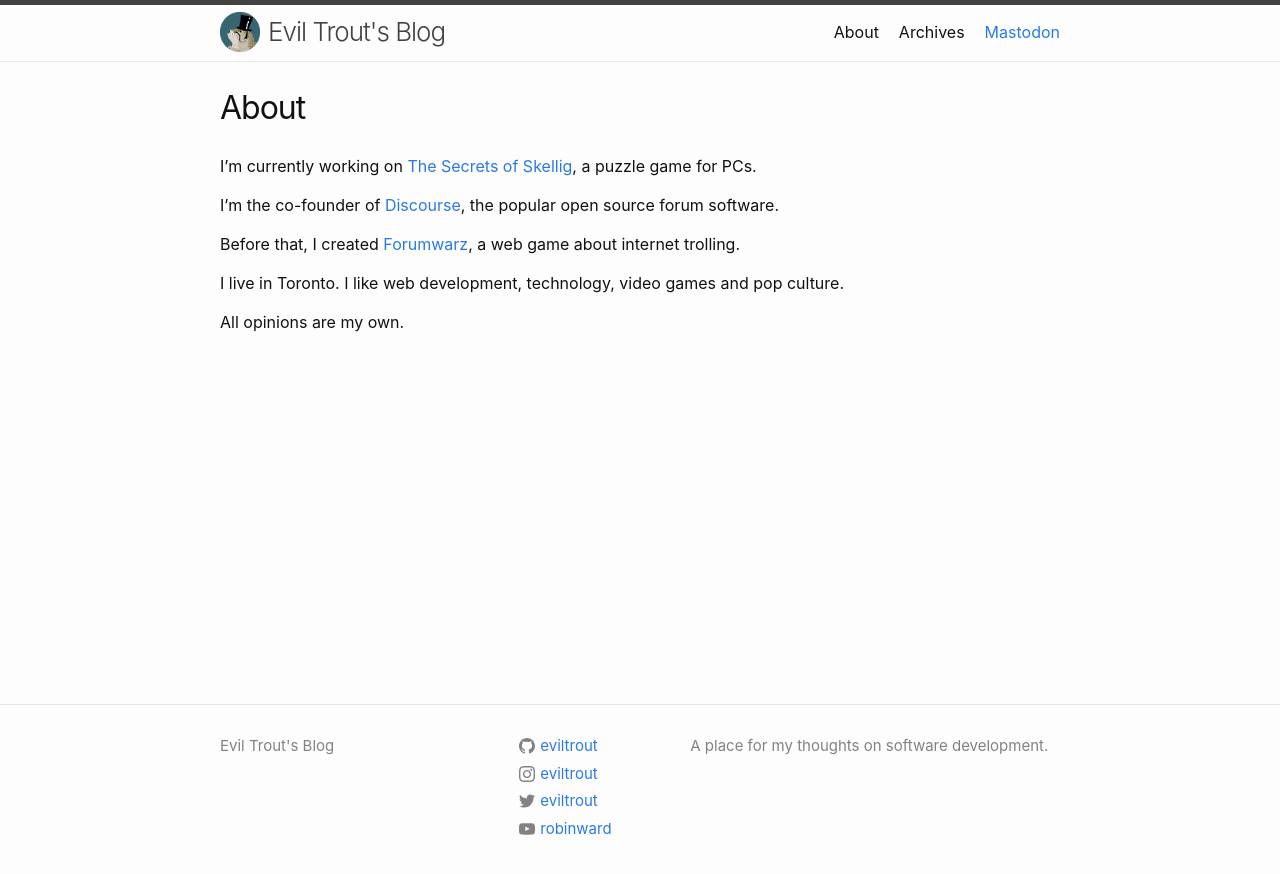
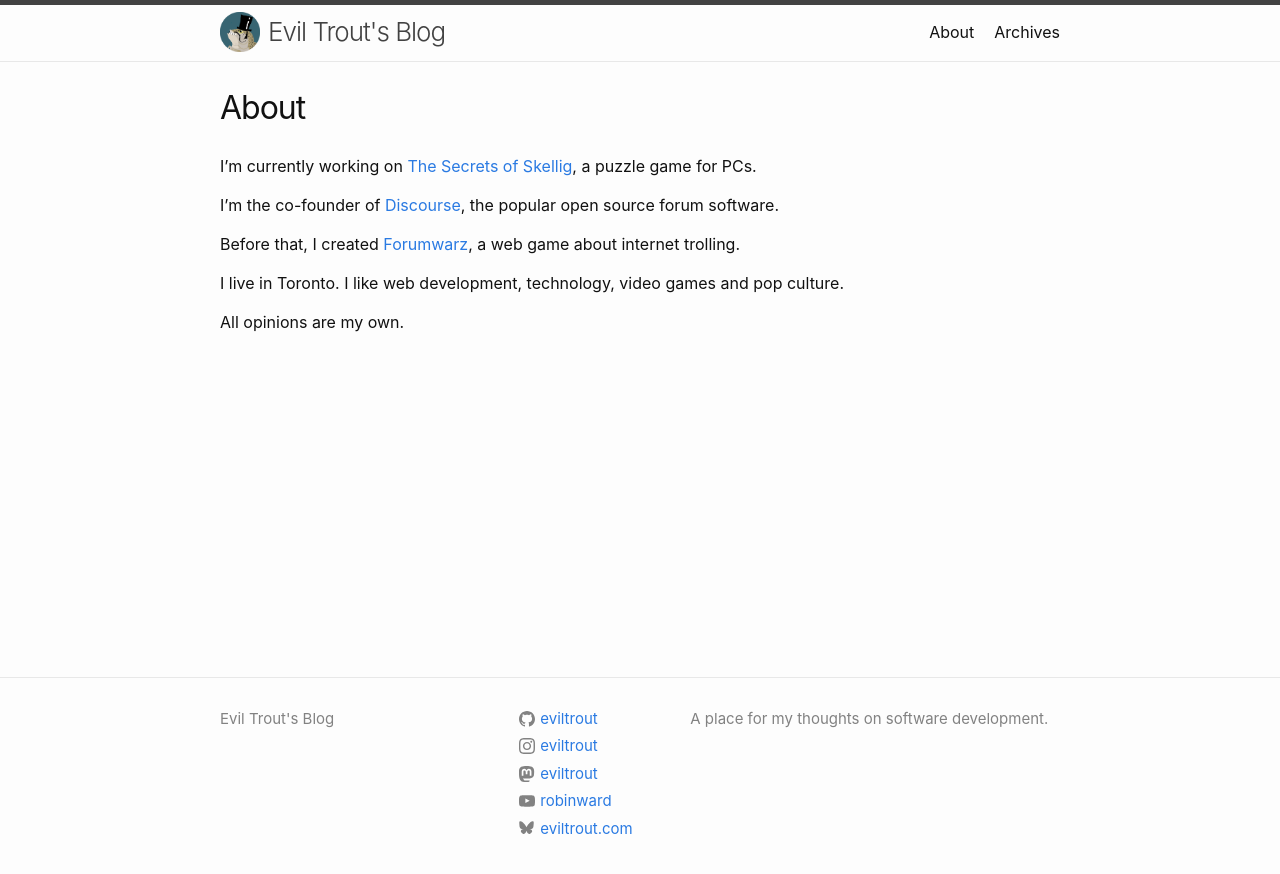
Before and after one commit to eviltrout/blog, a Jekyll site: the page built from about.md, in a window 1280 px wide. Shown: the top 874 px of the page. Built offline with Jekyll 4.4.1, drawn with Linux system fonts in a browser that asks for light colours.

Commit message:
Updated socials

```diff
--- a/_config.yml
+++ b/_config.yml
@@ -18,10 +18,15 @@ description: >- # this means to ignore newlines until "baseurl:"
   A place for my thoughts on software development.
 baseurl: "" # the subpath of your site, e.g. /blog
 url: "https://eviltrout.com"
-twitter_username: eviltrout
 github_username:  eviltrout
 instagram_username: eviltrout
 youtube_username: robinward
+mastodon:
+  - username: eviltrout
+    instance: carpdiem.online
+bluesky_username: eviltrout.com
+
+
 
 # Build settings
 markdown: kramdown
--- a/_includes/header.html
+++ b/_includes/header.html
@@ -23,7 +23,6 @@
             <a class="page-link" href="{{ my_page.url | relative_url }}">{{ my_page.title | escape }}</a>
             {%- endif -%}
           {%- endfor -%}
-          <a rel="me" href="https://carpdiem.online/@eviltrout">Mastodon</a>
         </div>
       </nav>
     {%- endif -%}
--- a/_includes/social.html
+++ b/_includes/social.html
@@ -11,4 +11,5 @@
   {%- if site.youtube_username -%}<li><a href="https://youtube.com/{{ site.youtube_username| cgi_escape | escape }}"><svg class="svg-icon"><use xlink:href="{{ '/assets/minima-social-icons.svg#youtube' | relative_url }}"></use></svg> <span class="username">{{ site.youtube_username| escape }}</span></a></li>{%- endif -%}
   {%- if site.googleplus_username -%}<li><a href="https://plus.google.com/{{ site.googleplus_username| escape }}"><svg class="svg-icon"><use xlink:href="{{ '/assets/minima-social-icons.svg#googleplus' | relative_url }}"></use></svg> <span class="username">{{ site.googleplus_username| escape }}</span></a></li>{%- endif -%}
   {%- if site.rss -%}<li><a href="{{ 'feed.xml' | relative_url }}"><svg class="svg-icon"><use xlink:href="{{ '/assets/minima-social-icons.svg#rss' | relative_url }}"></use></svg> <span>{{ site.rss | escape }}</span></a></li>{%- endif -%}
+  {%- if site.bluesky_username -%}<li><a href="https://bsky.app/profile/{{ site.bluesky_username | cgi_escape | escape }}"><svg class="svg-icon"><use xlink:href="{{ '/assets/minima-social-icons.svg#bluesky' | relative_url }}"></use></svg> <span class="username">{{ site.bluesky_username| escape }}</span></a></li>{%- endif -%}
 </ul>
```
Also changed, not shown: Gemfile.lock, assets/minima-social-icons.svg.
